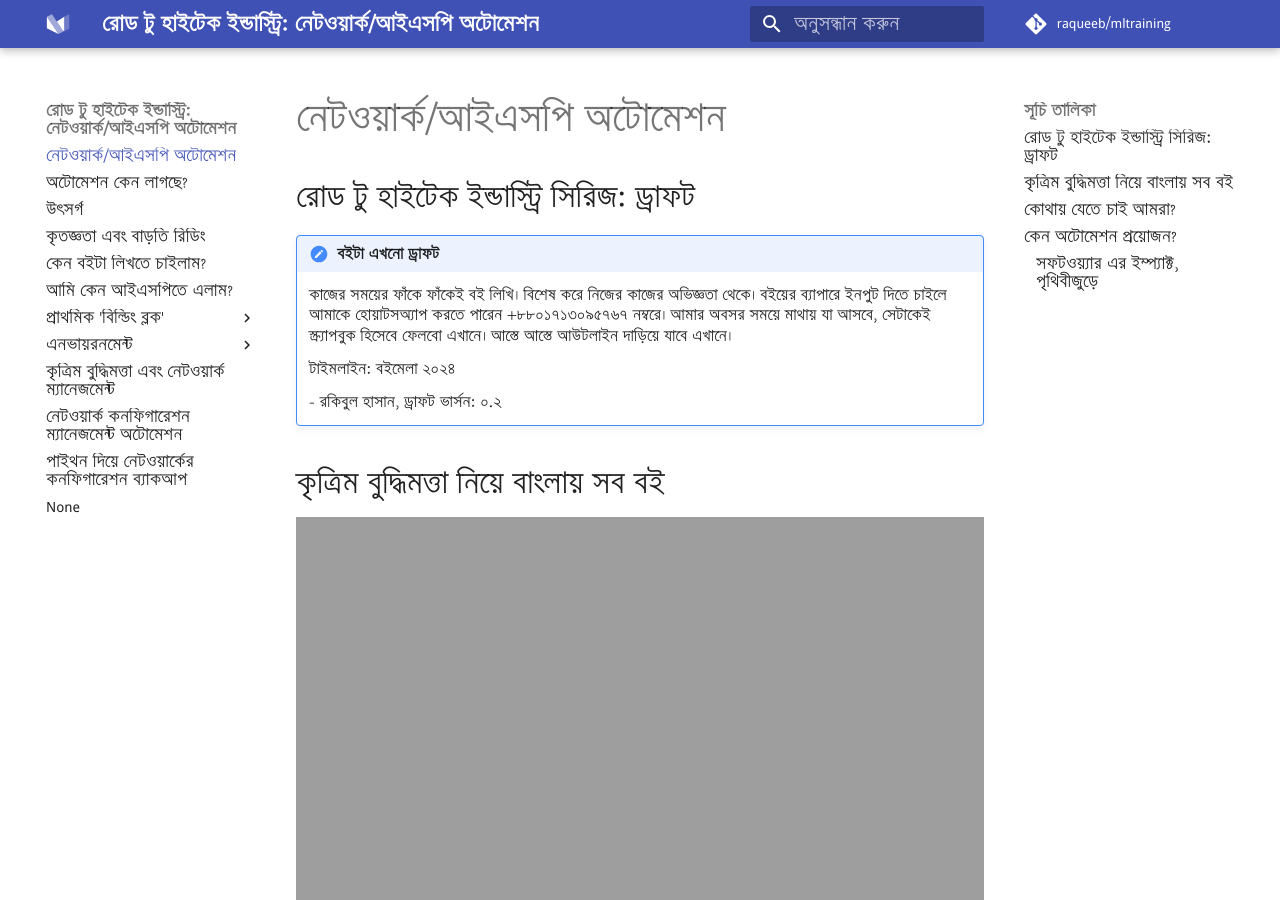
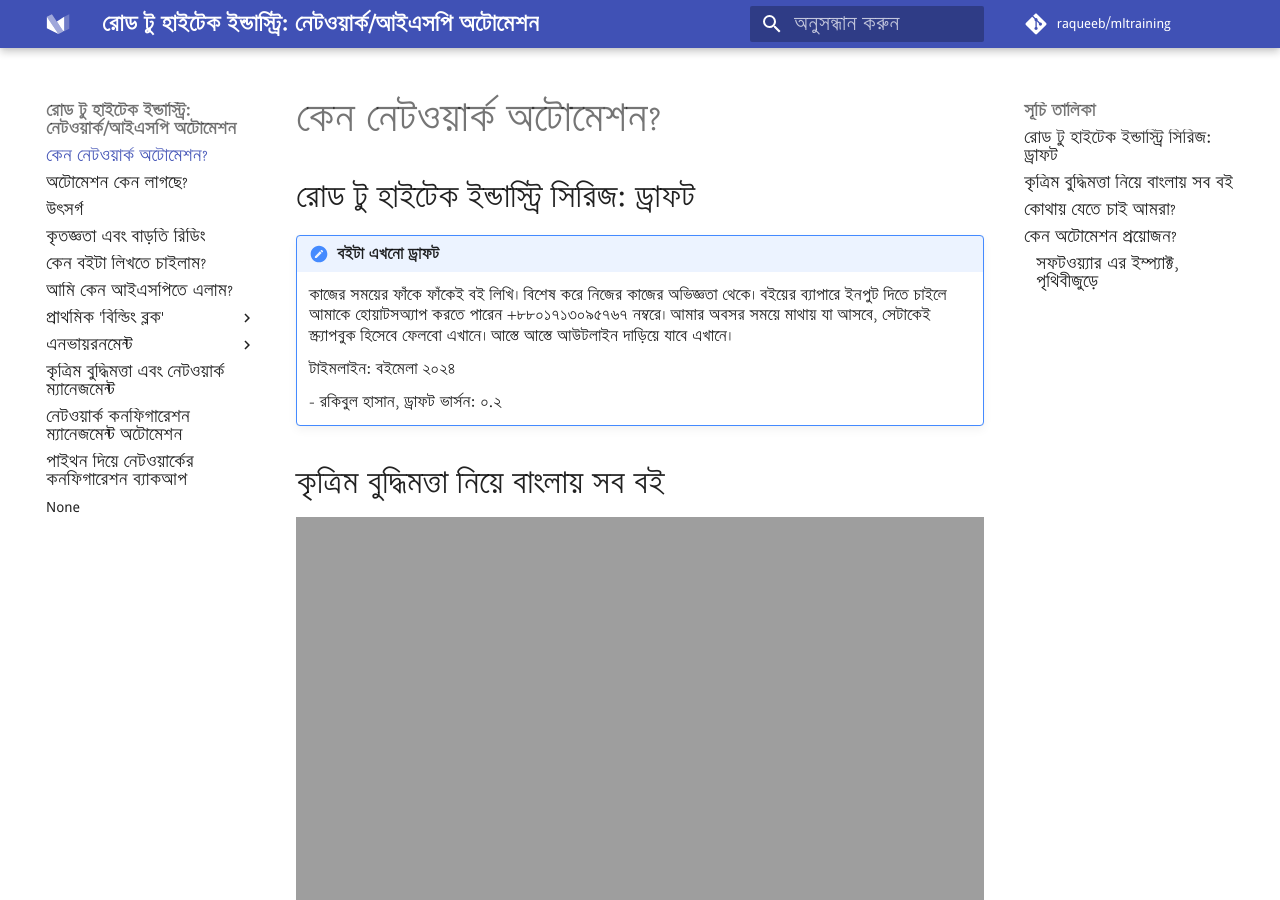
Before and after one commit to aiwithr/automation, an MkDocs documentation site: the page built from docs/index.md, in a window 1280 px wide and 900 px high. Built offline with MkDocs 1.6.1 and Material for MkDocs 9.7.7, drawn with Linux system fonts in a browser that asks for light colours; some web fonts are replaced; comment, search, counter and statistics services are not loaded.

Commit message:
Github Actions commit from VScode

```diff
--- a/mkdocs.yml
+++ b/mkdocs.yml
@@ -25,7 +25,7 @@
   features:
 #    - navigation.tabs
     - navigation.sections
- #   - navigation.expand
+    - navigation.expand
 #    - navigation.instant
 # - toc.integrate
   # 404 page
@@ -155,7 +155,7 @@
 
 # বইয়ের গাছপালা
 nav:
-  - নেটওয়ার্ক/আইএসপি অটোমেশন: index.md
+  - কেন নেটওয়ার্ক অটোমেশন?: index.md
   - অটোমেশন কেন লাগছে?: whyautomation.md
   - উৎসর্গ: frontmatter/dedication.md
   - কৃতজ্ঞতা এবং বাড়তি রিডিং: frontmatter/courtesy.md
```
